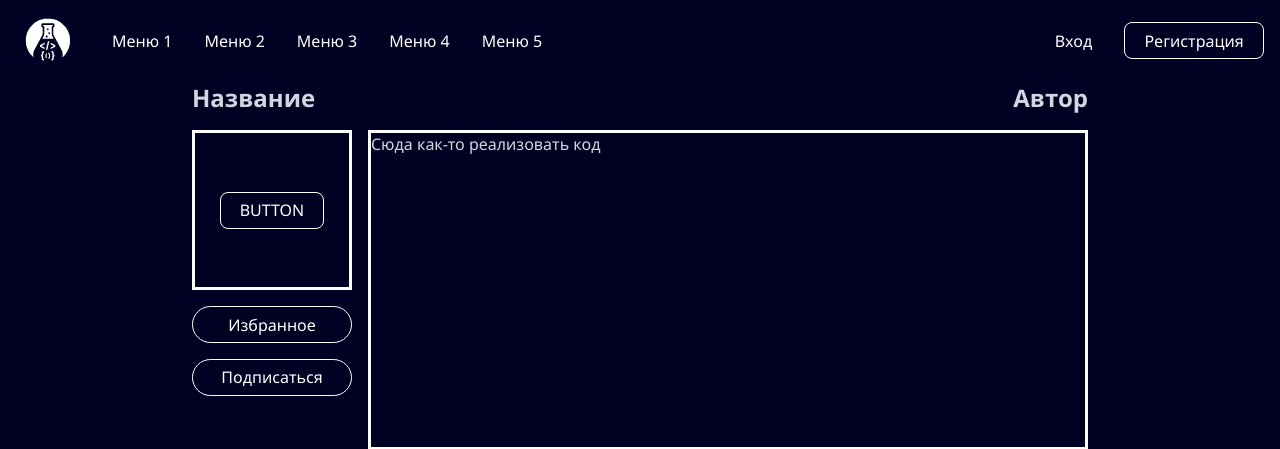
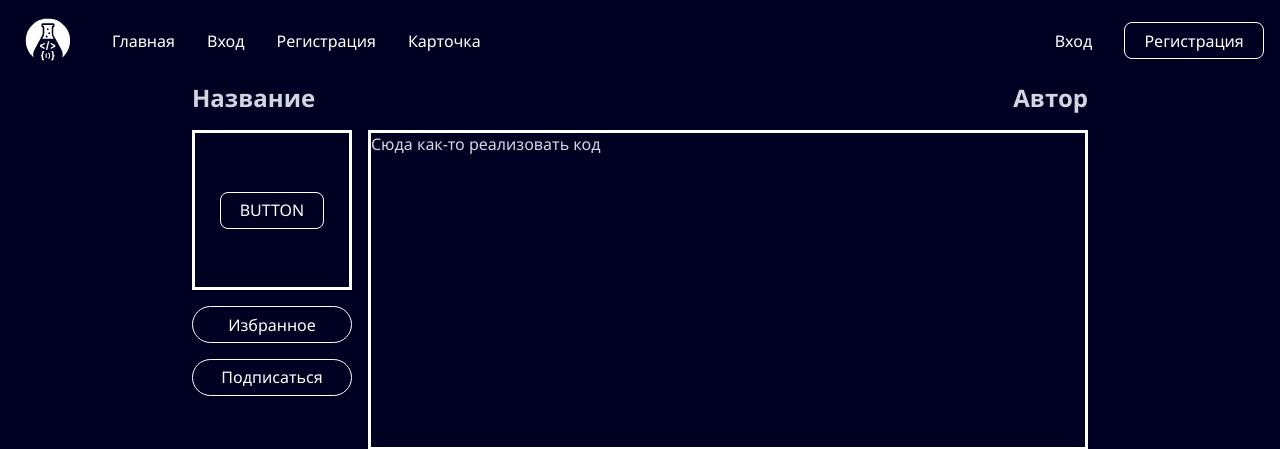
Before and after one commit to Verefer/WebElementsLab.ru, a PHP site: page /card.php in a window 1280 px wide. Shown: the top 449 px of the page. Run offline with PHP 8.4, Linux system fonts and the light colour scheme.

Commit message:
затычка в меню

```diff
--- a/includes/header.php
+++ b/includes/header.php
@@ -1,11 +1,10 @@
 <header>
         <div class="nav-left">
             <img src=assets/img/logo.svg class="logo-header" alt="logo">
-            <a href='#'>Меню 1</a>
-            <a href='#'>Меню 2</a>
-            <a href='#'>Меню 3</a>
-            <a href='#'>Меню 4</a>
-            <a href='#'>Меню 5</a>
+            <a href="/">Главная</a>
+            <a href="login.php">Вход</a>
+            <a href="register.php">Регистрация</a>
+            <a href="card.php">Карточка</a>
         </div>
         <div class="nav-right">
             <!-- <input type='search' placeholder='Поиск...'> -->
```
